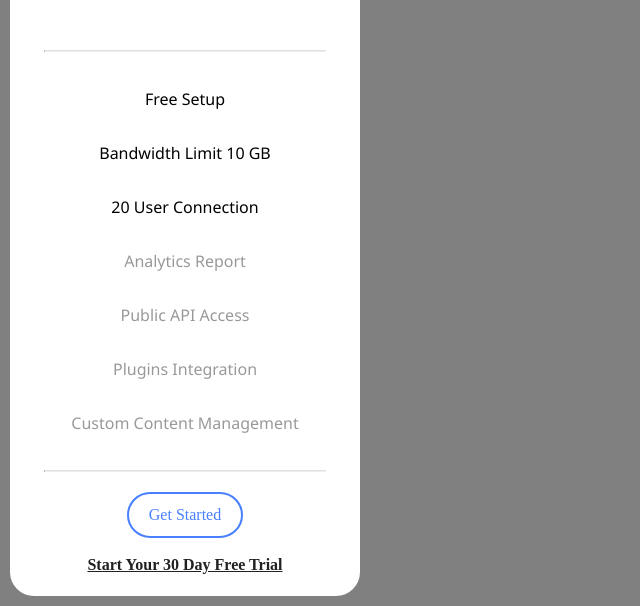
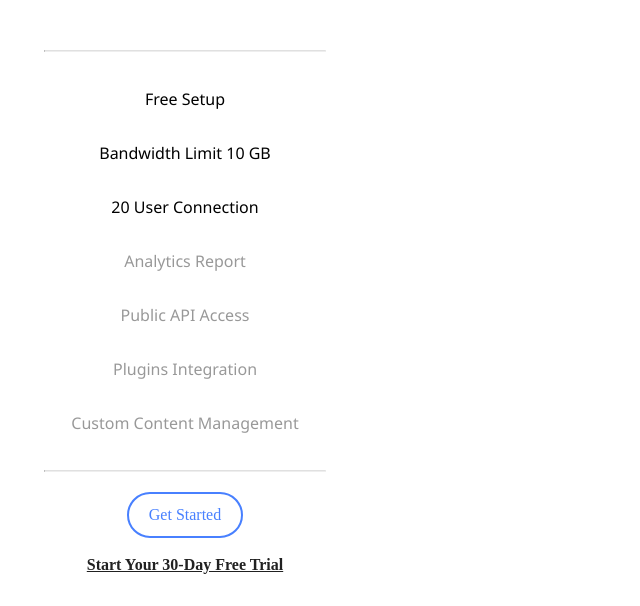
Before and after one commit to Deepanshi1529/dash_stack, a plain HTML site: page service_pricing_card.html in a window 1280 px wide. Shown: the part 262-868 px from the top of the page, without its empty margins (0-640 px from the left). Drawn offline with Linux system fonts and the light colour scheme.

Commit message:
changes in service pricing card

```diff
--- a/css/style.css
+++ b/css/style.css
@@ -1,7 +1,7 @@
 body {
     font-family: 'Segoe UI', Tahoma, Geneva, Verdana, sans-serif;
     margin: 0;
-    background-color:grey;
+    background-color:#fff;
 }
 :root{
     --blue-color: #328fe6;
--- a/service_pricing_card.html
+++ b/service_pricing_card.html
@@ -1,9 +1,10 @@
 <!DOCTYPE html>
+<!-- This file is made by Himanshu. This is the services price card of Dashboard 17 -->
 <html lang="en">
 <head>
     <meta charset="UTF-8">
     <meta name="viewport" content="width=device-width, initial-scale=1.0">
-    <title>pricing card of Dashboard17</title>
+    <title>Pricing Card of Dashboard 17</title>
     <link rel="stylesheet" href="./css/style.css">
 </head>
 <body>
@@ -21,7 +22,7 @@
         <p class="services-text deactivate-service">Custom Content Management</p>
         <hr class="divider">
         <button class="get-started-button">Get Started</button>
-        <p class="free-trial-text">Start Your 30 Day Free Trial</p>
+        <p class="free-trial-text">Start Your 30-Day Free Trial</p>
     </div>
 </body>
 </html>
```
Lines whose indentation alone changed are shown as unchanged.
